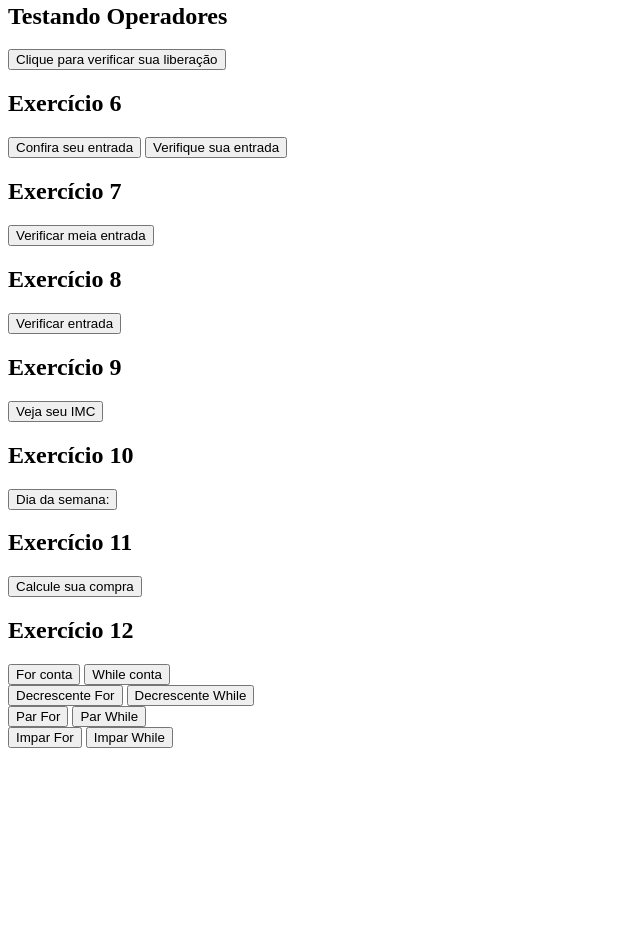
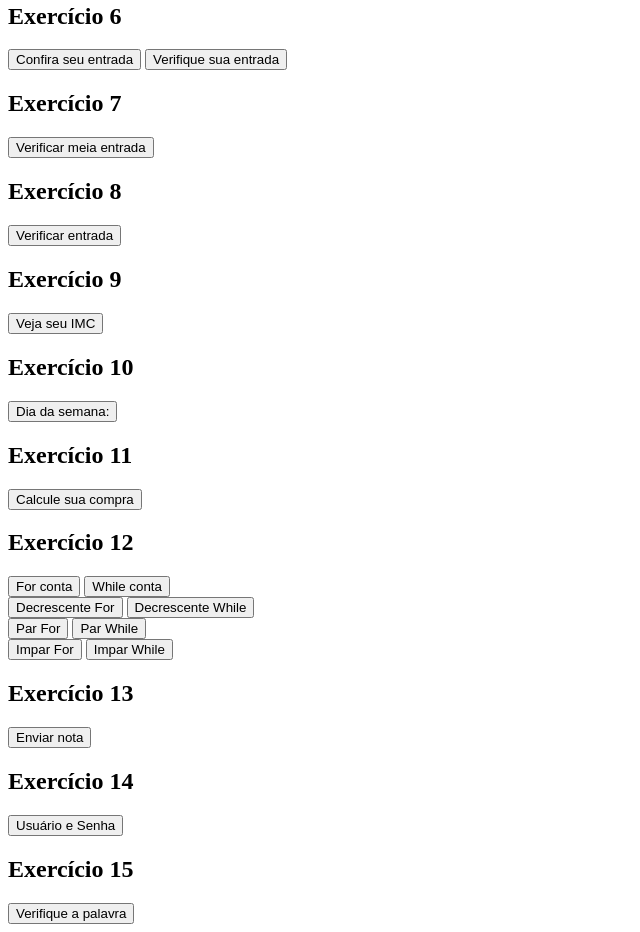
Before and after one commit to Fskoula/AulaJS, a plain HTML site: page JavaScript/Atividades/ativ.html in a window 1280 px wide. Shown: the part 593-1525 px from the top of the page, without its empty margins (0-640 px from the left). Before the commit the page ends 1349 px from the top, so only its background shows below. Drawn offline with Linux system fonts and the light colour scheme.

Commit message:
atualizações da aula

```diff
--- a/JavaScript/Atividades/ativ.html
+++ b/JavaScript/Atividades/ativ.html
@@ -46,9 +46,6 @@
     <h2>Exercício 5</h2>
     <button onclick="idtHoraFormato12()">Clique para ver a hora</button>
 
-    <h2>Testando Operadores</h2>
-    <button onclick="testandoOperadorE()">Clique para verificar sua liberação</button>
-
     <h2>Exercício 6</h2>
     <button onclick="verificarEntradaBalada()">Confira seu entrada</button>
     <button onclick="verificarEntradaMelhorada()">Verifique sua entrada</button>
@@ -81,5 +78,14 @@
     <br/>
     <button onclick="contarImparFor()">Impar For</button>
     <button onclick="contarImparWhile()">Impar While</button>
+
+    <h2>Exercício 13</h2>
+    <button onclick="pedirNota()">Enviar nota</button>
+
+    <h2>Exercício 14</h2>
+    <button onclick="fazerLogin()">Usuário e Senha</button>
+
+    <h2>Exercício 15</h2>
+    <button onclick="solicitarPalavra()">Verifique a palavra</button>
 </body>
 </html>
--- a/JavaScript/Atividades/ativ.js
+++ b/JavaScript/Atividades/ativ.js
@@ -11,7 +11,7 @@ function exibirMensage() {
 
 //Exercício 3- criar uma calculadora
 //OPERADORES (+ - * /)
-//FUNCTIOM é uum método -sempre ter o nome do que vai fazer
+//FUNCTIOM é um método -sempre ter o nome do que vai fazer
 
 function realizarCalculo() {
     //let é uma variável para dentro da função
@@ -48,7 +48,7 @@ function multiplicar(valor1, valor2) {
     console.log("O resultado da multiplicação entre " + valor1 + " e " + valor2 + " é: " + resultado);
 }
 
-//Calcular "funcional"
+//Calculadora "funcional"
 var valor1 = "";
 var valor2 = "";
 var operacao = "";
@@ -140,25 +140,6 @@ function idtHoraFormato12() {
     }
 }
 
-//Testando operadores OU|| / E&&
-function testandoOperadorOu() {
-    const nro = prompt("Informe um digite");
-    if (nro == 5 || nro == 10) {
-        alert("O número é 5 ou 10");
-    } else {
-        alert("Outro número");
-    }
-}
-
-function testandoOperadorE() {
-    const idade = prompt("Informe sua idade:");
-    const idadeAmigo = prompt("Informe a idade do seu amigo:");
-    if (idade >= 18 && idadeAmigo >= 18) {
-        alert("Vocês estão liberados para entrar");
-    } else {
-        alert("Infelizmente você não estão liberados");
-    }
-}
 
 //Exercício 6 - verificar idade, ingresso ou lista
 function verificarEntradaBalada() {
@@ -314,7 +295,7 @@ function calcularFrete() {
     return 0;
 }
 
-//Exercício LOOPS - FOR e WHILE
+//Exercício 12 LOOPS - FOR e WHILE
 function contarDezFor() {
     for (let conta = 1; conta <= 10; conta++) {
         console.log(conta);
@@ -373,3 +354,47 @@ function contarImparWhile() {
         contagem += 2;
     }
 }
+
+//Exercício 13 - dizer uma nota de 0 a 10
+function pedirNota() {
+    let nota;
+    while (true) {
+        nota = parseInt(prompt("Informe uma nota:"));
+        if (nota > 10 || nota < 0) {
+            alert("Nota errada, coloque uma nota entre 0 e 10");
+        } else {
+            break;
+        }
+    }
+    alert("Nota valida!");
+}
+
+//Exercício 14 - Crie uma senha e faça o usuario dizer certo
+function fazerLogin() {
+    const senhaUsuario = "Fernanda", senhaNumeros = "12358";
+    let usuario, senha;
+    while (true) {
+        usuario = prompt("Digite o usuario:");
+        senha = prompt("Digite senha:");
+        if (usuario != senhaUsuario || senha != senhaNumeros) {
+           alert("Usuario ou senha invalidos.");
+        } else {
+            break;
+        }
+    }
+    alert("Liberado");
+}
+
+//Exercício 15 - Envie palavras (Ignorar palavras com menos de 3 caracters e dizer o porque,
+//parar quando a palavra for "sair")
+
+function solicitarPalavra() {
+    let palavraUsuario;
+    while (palavraUsuario != "sair") {
+        palavraUsuario = prompt("Escreva uma palavra:");
+        if (palavraUsuario.length < 4) {
+            alert(palavraUsuario+" esta fora dos padões esperados.");
+            continue;
+        }
+    }
+}
```
Also changed, not shown: JavaScript/index.html (+8 -0 lines), JavaScript/script.js (+40 -0 lines).
